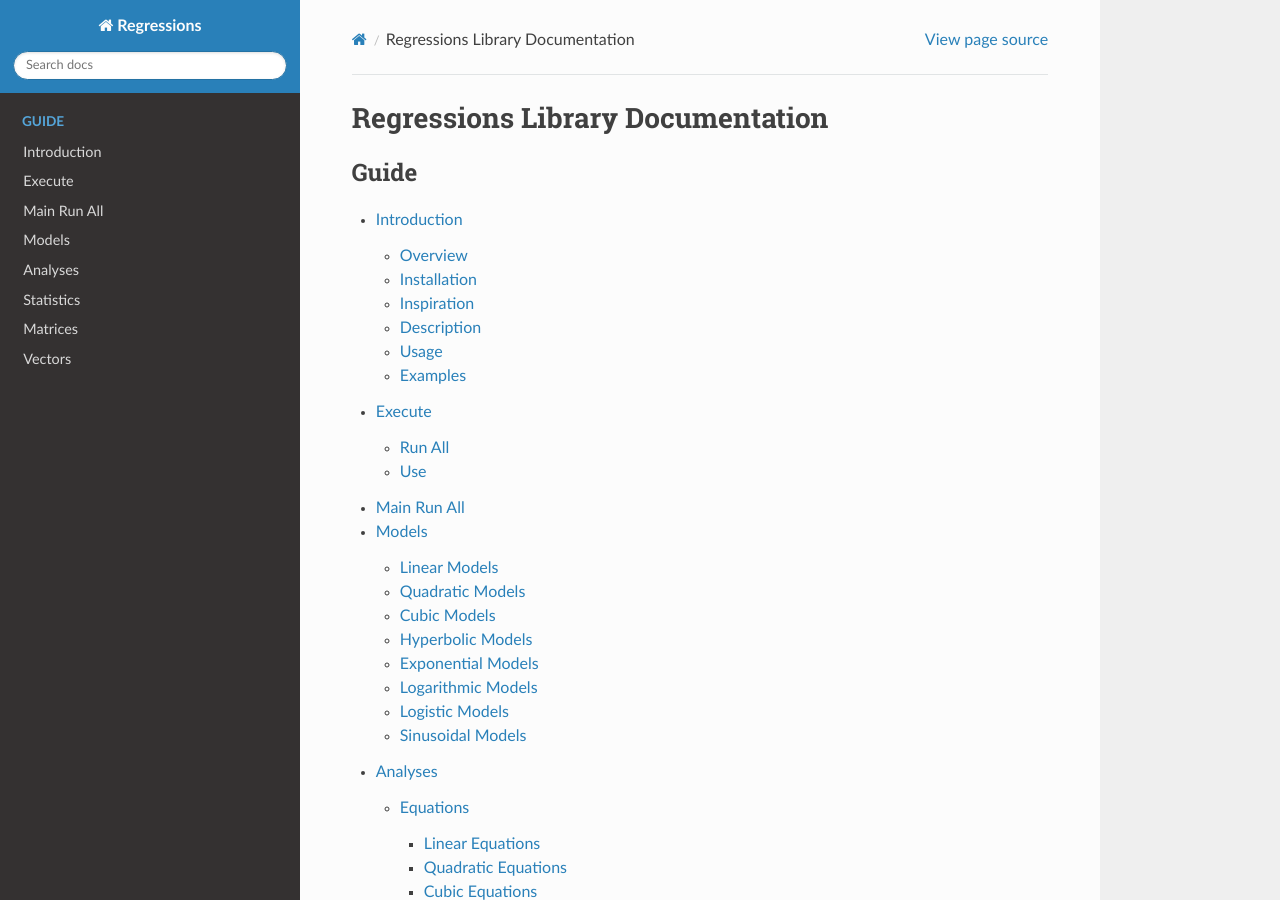
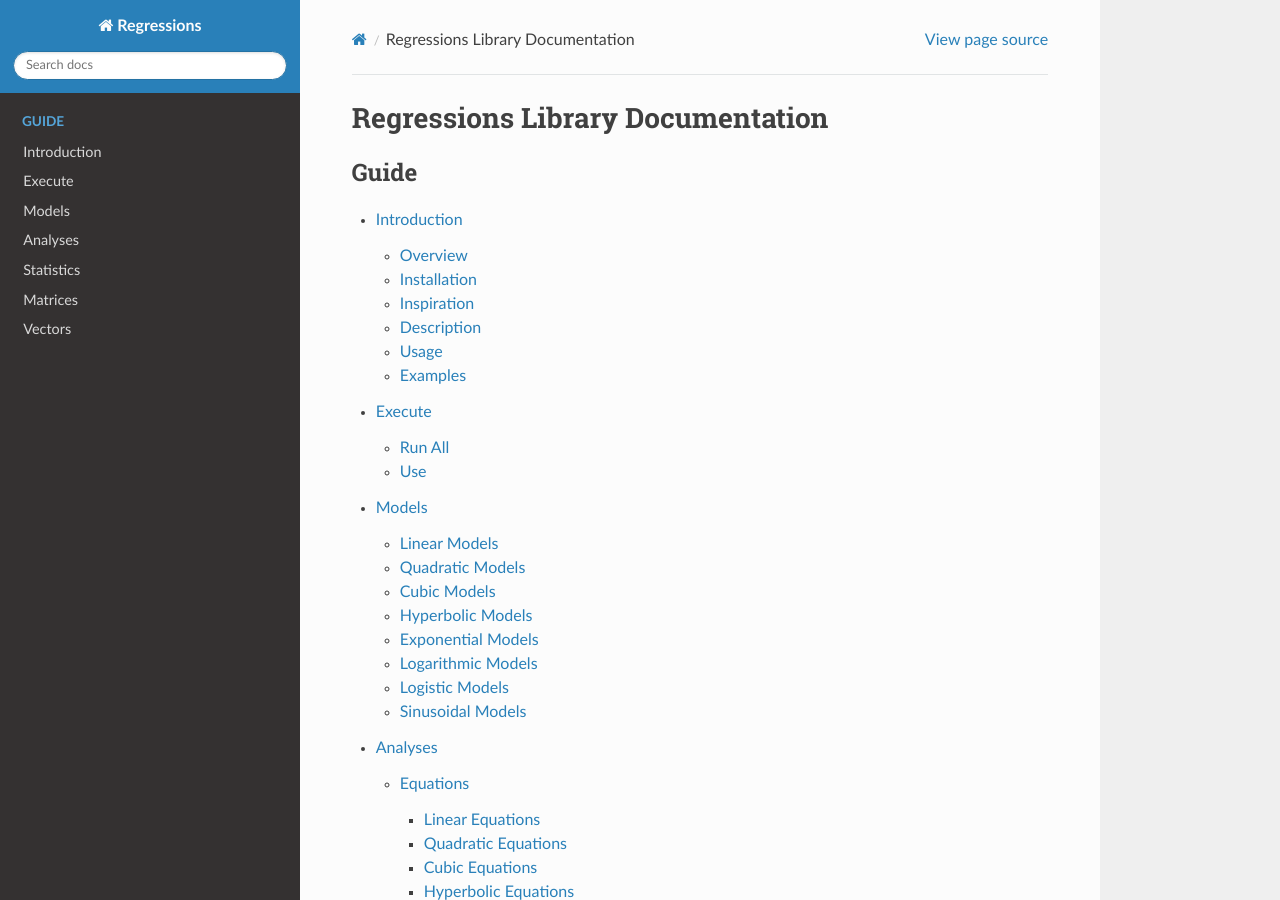
Before and after one commit to jtreeves/regressions_library, a Sphinx documentation site: the page built from documentation/source/index.rst, in a window 1280 px wide and 900 px high. Built offline with Sphinx 7.4.7 and the Read the Docs theme 2.0.0, drawn with Linux system fonts in a browser that asks for light colours.

Commit message:
[documentation] Delete duplicate execute file

```diff
--- a/documentation/source/execute.rst
+++ /dev/null
@@ -1,6 +0,0 @@
-Main Run All
-------------
-Some thoughts on running all functions.
-
-.. automodule:: library.execute
-    :members: run_all
--- a/documentation/source/execute/pages/run.rst
+++ b/documentation/source/execute/pages/run.rst
@@ -1,3 +1,6 @@
 Run All
 -------
 Some thoughts on running all functions.
+
+.. automodule:: library.execute
+    :members:
--- a/documentation/source/index.rst
+++ b/documentation/source/index.rst
@@ -12,7 +12,6 @@ Regressions Library Documentation
 
     introduction/index
     execute/index
-    execute
     models/index
     analyses/index
     statistics/index
```
